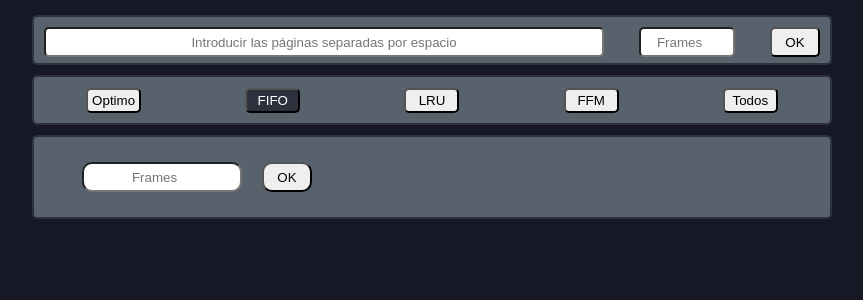
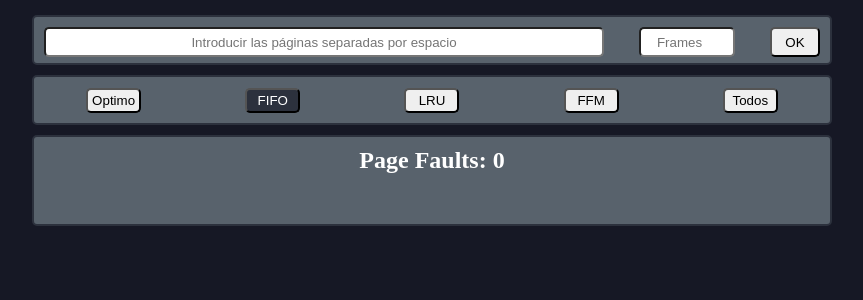
Before and after one commit to Di3go0-0/MemoryManagementAlgorithms, a React (Vite) app in the folder client/: page / in a window 1280 px wide. Both pictures are taken after a click on the button "FIFO". Shown: the top 300 px of the page, without its empty margins (208-1071 px from the left). Built offline with nearby package versions, Linux system fonts and the light colour scheme.

Commit message:
Modified FIFO

```diff
--- a/client/src/Components/FifoComponet.jsx
+++ b/client/src/Components/FifoComponet.jsx
@@ -1,41 +1,35 @@
-import React, { useState } from 'react';
+import React, { useEffect, useState } from 'react';
 import { useGlobalContext } from "../Context/Context";
 import FIFO from "../Algorithms/FIFO.js";
 import "./css/style.css";
 
 function FifoComponet() {
-  const [inputValue, setInputValue] = useState("");
-  const [showResult, setShowResult] = useState(false);
+  const { pagesList, showFrame } = useGlobalContext();
   const [framesState, setFramesState] = useState([]);
   const [pageFaults, setPageFaults] = useState(0);
 
-  const { pagesList } = useGlobalContext();
+  useEffect(() => {
+    console.log("FifoComponent useEffect called");
+    console.log("pagesList:", pagesList);
+    console.log("frames:", showFrame);
 
-  const handleInputChange = (event) => {
-    setInputValue(event.target.value);
-  };
-
-  const handleButtonClick = () => {
-    const frames = Number(inputValue); // Convertir el valor del input a número
-    if(frames <= 0 || isNaN(frames)) {
-      alert("Por favor, introduce un número válido de frames");
-      return;
+    if (pagesList.length > 0 && showFrame > 0) {
+      const resultado = FIFO(pagesList, showFrame);
+      console.log("Fifo resultado:", resultado);
+      setFramesState(resultado.framesState || []);
+      setPageFaults(resultado.pageFaults || 0);
     }
-    const resultado = FIFO(pagesList, frames);
-    setFramesState(resultado.framesState || []);
-    setPageFaults(resultado.pageFaults || 0);
-    setShowResult(true); // Mostrar el div result
-  };
+  }, [pagesList, showFrame]);
 
   const renderTable = () => {
-    const numRows = Number(inputValue) + 1
-    const numCols = pagesList.length
+    const numRows = showFrame + 1;
+    const numCols = pagesList.length;
 
     // Detectar si la página en una celda fue reemplazada
     const isPageFault = (currentFrame, prevFrame, rowIndex) => {
-      if (!prevFrame) return false // No hay frame anterior en la primera iteración
-      return currentFrame[rowIndex] !== prevFrame[rowIndex] // Solo verifica cambios en la posición específica
-    }
+      if (!prevFrame) return false; // No hay frame anterior en la primera iteración
+      return currentFrame[rowIndex] !== prevFrame[rowIndex]; // Solo verifica cambios en la posición específica
+    };
 
     return (
       <table>
@@ -50,66 +44,50 @@ function FifoComponet() {
           {Array.from({ length: numRows - 1 }).map((_, rowIndex) => (
             <tr key={rowIndex}>
               {framesState.map((frame, colIndex) => {
-                const prevFrame = framesState[colIndex - 1] || [] // Frame anterior
+                const prevFrame = framesState[colIndex - 1] || []; // Frame anterior
 
                 // Para la primera columna (colIndex === 0), pintar la primera fila del tbody (rowIndex === 0)
                 if (colIndex === 0) {
-                  const isFirstRow = rowIndex === 0 // Verificar si estamos en la primera fila del tbody
+                  const isFirstRow = rowIndex === 0; // Verificar si estamos en la primera fila del tbody
                   return (
                     <td
                       key={colIndex}
                       style={{
-                        backgroundColor: isFirstRow ? '#2c313d' : 'transparent' // Solo pinta la primera fila
+                        backgroundColor: isFirstRow ? '#2c313d' : 'transparent', // Solo pinta la primera fila
                       }}
                     >
                       {frame[rowIndex] !== null && frame[rowIndex] !== undefined ? frame[rowIndex] : ""}
                     </td>
-                  )
+                  );
                 }
 
                 // Para las demás columnas, verificar page faults
-                const hasPageFault = isPageFault(frame, prevFrame, rowIndex)
+                const hasPageFault = isPageFault(frame, prevFrame, rowIndex);
 
                 return (
                   <td
                     key={colIndex}
                     style={{
-                      backgroundColor: hasPageFault ? '#2c313d' : 'transparent'
+                      backgroundColor: hasPageFault ? '#2c313d' : 'transparent',
                     }}
                   >
                     {frame[rowIndex] !== null && frame[rowIndex] !== undefined ? frame[rowIndex] : ""}
                   </td>
-                )
+                );
               })}
             </tr>
           ))}
         </tbody>
       </table>
-    )
+    );
   };
 
   return (
     <div className="main">
-      <div className="input-Frame">
-        <label>
-          <input
-            type="number" // Asegurarse de que el input solo acepte números
-            placeholder="Frames"
-            value={inputValue}
-            onChange={handleInputChange}
-          />
-        </label>
-        <div className="button-Frame">
-          <button onClick={handleButtonClick}>OK</button>
-        </div>
+      <div className="result">
+        <h2>Page Faults: {pageFaults}</h2>
+        {renderTable()}
       </div>
-
-      {showResult && (
-        <div className="result">
-          <h2>Page Faults: {pageFaults}</h2>
-          {renderTable()}
-        </div>
-      )}
     </div>
   );
 }
```
